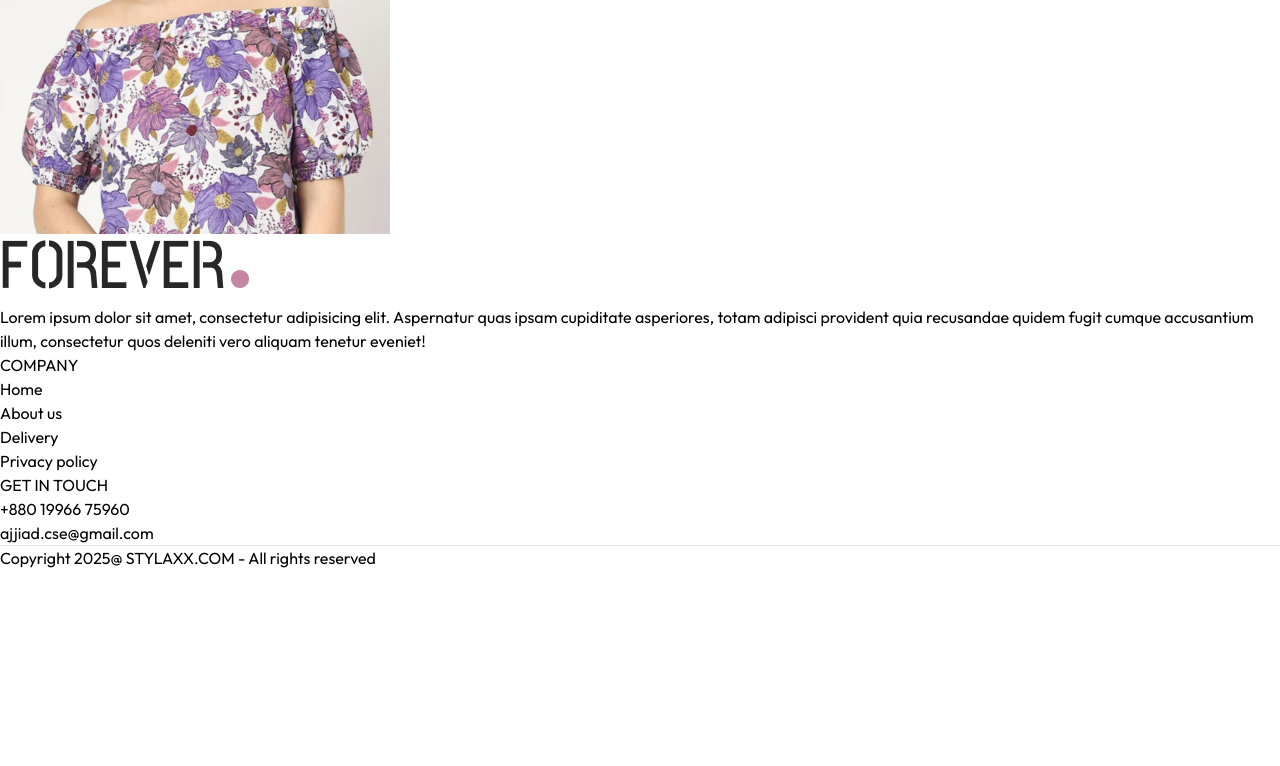
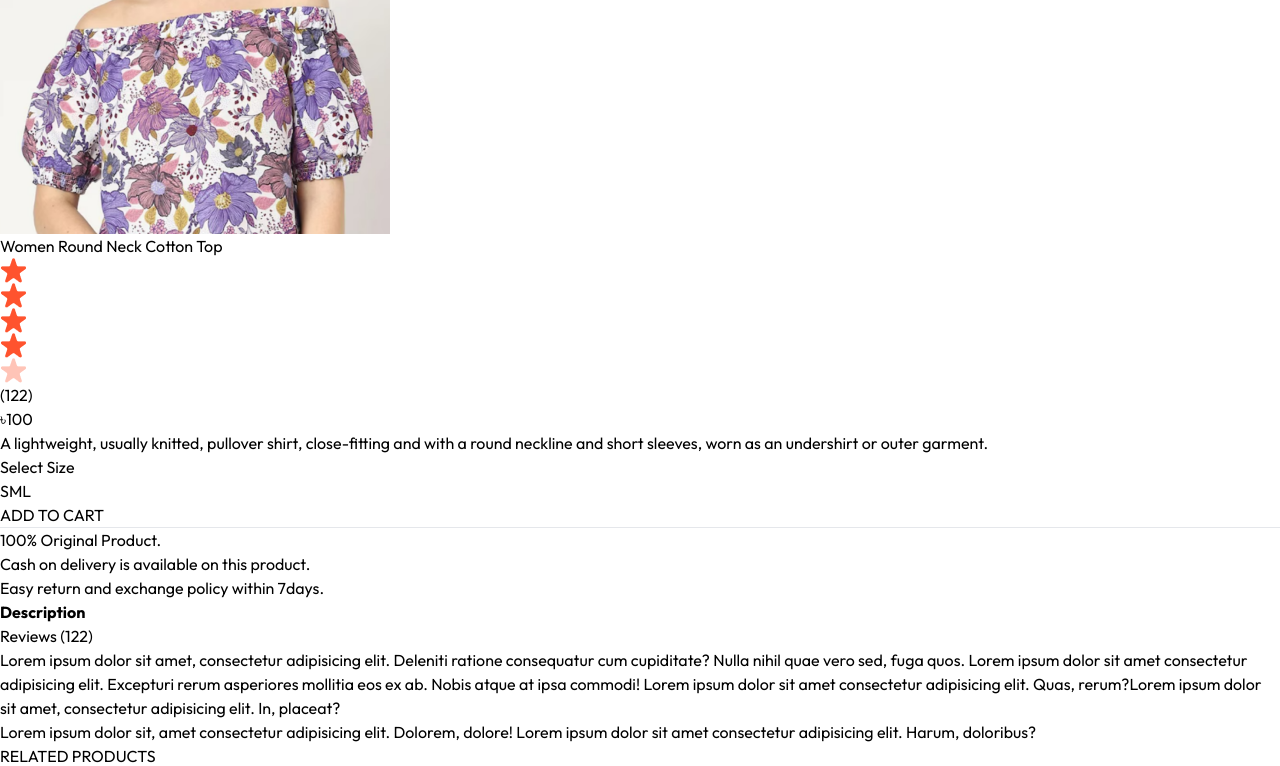
Before and after one commit to ajjiadd/ECOMMERCE-APP, a React (Vite) app in the folder frontend/: page /product/aaaaa in a window 1280 px wide. Shown: the part 1188-1954 px from the top of the page. Before the commit the page ends 1758 px from the top, so only its background shows below. Built offline with nearby package versions, Linux system fonts and the light colour scheme.

Commit message:
complete the design Product.jsx

```diff
--- /dev/null
+++ b/frontend/src/components/RelatedProducts.jsx
@@ -0,0 +1,38 @@
+import React, { useContext, useEffect, useState } from 'react'
+import { ShopContext } from '../context/ShopContext'
+import Title from './Title';
+import ProductItem from './ProductItem';
+
+const RelatedProducts = ({category,subCategory}) => {
+
+    const {products} = useContext(ShopContext);
+    const [related,setRelated] = useState([]);
+
+    useEffect(()=>{
+
+        if(products.length > 0){
+            let productsCopy = products.slice();
+
+            productsCopy = productsCopy.filter((item)=> category === item.category);
+            productsCopy = productsCopy.filter((item)=> subCategory === item.subCategory);
+
+            setRelated(productsCopy.slice(0,5));
+        }
+
+    },[products]);
+
+  return (
+    <div className='my-24'>
+      <div className="text-center text-3xl py-2">
+        <Title text1={'RELATED'} text2={'PRODUCTS'}/>
+      </div>
+      <div className="grid grid-cols-2 sm:grid-cols-3 md:grid-cols-4 lg:grid-cols-5 gap-4 gap-y-6">
+        {related.map((item,index)=>(
+            <ProductItem key={index} id={item._id} name={item.name} price={item.price} image={item.image} />
+        ))}
+      </div>
+    </div>
+  )
+}
+
+export default RelatedProducts
--- a/frontend/src/index.css
+++ b/frontend/src/index.css
@@ -20,6 +20,10 @@
   }
 
 
+  ::-webkit-scrollbar{
+    display: none;
+  }
+
   @media (max-width:640px) {
     a.active{
         background: black;
--- a/frontend/src/pages/Product.jsx
+++ b/frontend/src/pages/Product.jsx
@@ -1,14 +1,18 @@
 import React, { useContext, useEffect, useState } from 'react'
 import { useParams } from 'react-router-dom'
 import { ShopContext } from '../context/ShopContext';
+import { assets } from '../assets/assets';
+// import Product from './Product';
+import RelatedProducts from './../components/RelatedProducts';
 
 const Product = () => {
 
   const { productId } = useParams();
   // console.log(productId);
-  const {products} = useContext(ShopContext);
+  const {products, currency} = useContext(ShopContext);
   const [productData, setProductData] = useState(false);
   const [image,setImage] = useState('');
+  const [size,setSize] = useState('');
 
   const fetchProductData = async () => {
 
@@ -37,7 +41,7 @@
       {/* product Data */}
       <div className="flex gap-12 sm:gap-12 flex-col sm:flex-row">
         {/* product Images */}
-        <div className="flex-1 flex gap-3 flex-col-reverse sm:flex-row">
+        <div className="flex-1 flex gap-3 flex-col-reverse sm:flex-row ">
           <div className="flex sm:flex-col overflow-x-auto sm:overflow-y-scroll justify-between sm:justify-normal sm:w-[18.7%] w-full">
 
             {
@@ -53,7 +57,51 @@
         </div>
 
         {/*---------- product Info -----------*/}
+        <div className="flex-1">
+          <h1 className="font-medium text-2xl mt-2">{productData.name}</h1>
+          <div className="flex items-center gap-1 mt-2">
+            <img src={assets.star_icon} alt="" className='w-3 5' />
+            <img src={assets.star_icon} alt="" className='w-3 5'/>
+            <img src={assets.star_icon} alt="" className='w-3 5'/>
+            <img src={assets.star_icon} alt="" className='w-3 5'/>
+            <img src={assets.star_dull_icon} alt="" className='w-3 5'/>
+            <p className="pl-2">(122)</p>
+          </div>
+          <p className='mt-5 text-3xl font-medium'>{currency}{productData.price}</p>
+          <p className='mt-5 text-gray-500 md:w-4/5'>{productData.description}</p>
+          <div className="flex flex-col gap-4 my-8">
+            <p>Select Size</p>
+            <div className="flex gap-2">
+            {
+              productData.sizes.map((item,index)=>(
+                <button onClick={()=>setSize(item)} className={`border py-2 px-4 bg-gray-100 ${item === size ? 'border-orange-500' : ''}`} key={index}>{item}</button>
+              ))
+            }
+            </div>
+          </div>
+          <button className='bg-black text-white px-8 py-3 text-sm active:bg-gray-700'>ADD TO CART</button>
+          <hr className='mt-8 sm:w-4/5' />
+          <div className="text-sm text-gray-500 mt-5 flex flex-col gap-1">
+            <p>100% Original Product.</p>
+            <p>Cash on delivery is available on this product.</p>
+            <p>Easy return and exchange policy within 7days.</p>
+          </div>
+        </div>
+      </div>
+      {/* ---------Description and Review Section----------- */}
+      <div className="mt-20">
+        <div className="flex">
+            <b className='border px-5 py-3 text-sm'>Description</b>
+            <p className='border px-5 py-3 text-sm'>Reviews (122)</p>
+        </div>
+        <div className="flex flex-col gap-4 border px-6 py-6 text-sm text-gray-500">
+            <p>Lorem ipsum dolor sit amet, consectetur adipisicing elit. Deleniti ratione consequatur cum cupiditate? Nulla nihil quae vero sed, fuga quos. Lorem ipsum dolor sit amet consectetur adipisicing elit. Excepturi rerum asperiores mollitia eos ex ab. Nobis atque at ipsa commodi! Lorem ipsum dolor sit amet consectetur adipisicing elit. Quas, rerum?Lorem ipsum dolor sit amet, consectetur adipisicing elit. In, placeat?</p>
+            <p>Lorem ipsum dolor sit, amet consectetur adipisicing elit. Dolorem, dolore! Lorem ipsum dolor sit amet consectetur adipisicing elit. Harum, doloribus?
+            </p>
+        </div>
 
+        {/* -----------Display related products--------- */}
+        <RelatedProducts category={productData.category} subCategory={productData.subCategory}/>
       </div>
     </div>
   ) : <div className='opacity-0'></div>
```
